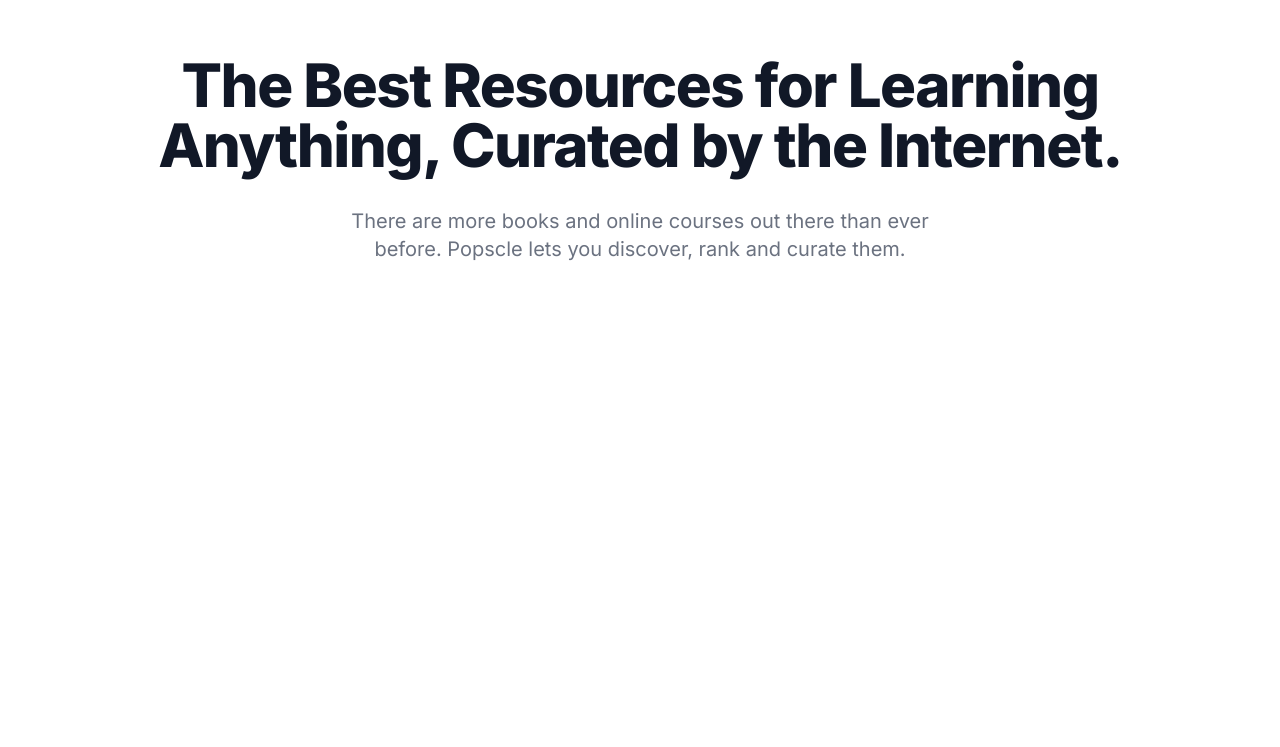
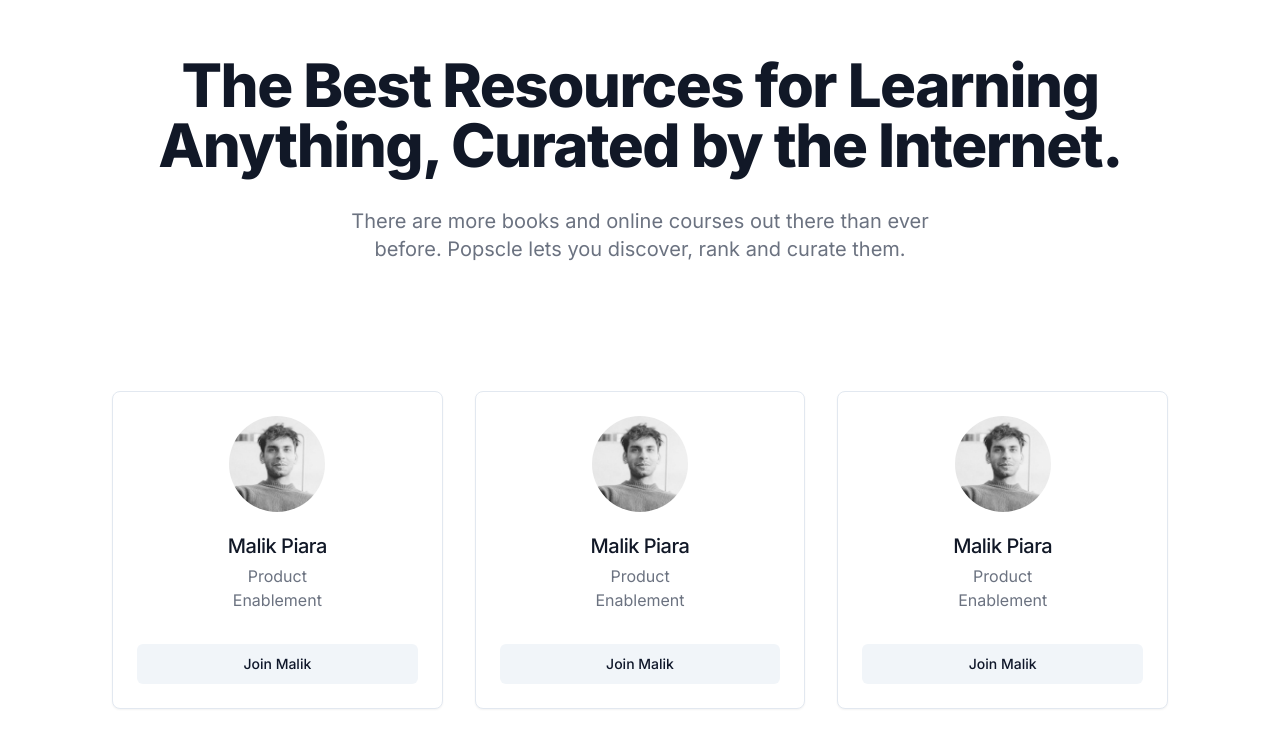
Before and after one commit to adonisote/popscle.com, a Next.js app: page / in a window 1280 px wide. Shown: the part 105-852 px from the top of the page. Before the commit the page ends 800 px from the top, so only its background shows below. Built offline with nearby package versions, Linux system fonts and the light colour scheme.

Commit message:
Started building user section for landing page.

```diff
--- a/app/page.tsx
+++ b/app/page.tsx
@@ -1,10 +1,16 @@
 import HeroHeader from '@/components/heroHeader';
+import TestimonialCard from '@/components/testimonialCard';
 import Image from 'next/image';
 
 export default function Home() {
   return (
     <main className='flex min-h-screen flex-col items-center justify-between md:p-24'>
       <HeroHeader />
+      <section className='flex flex-col md:flex-row'>
+        <TestimonialCard />
+        <TestimonialCard />
+        <TestimonialCard />
+      </section>
     </main>
   );
 }
--- /dev/null
+++ b/components/testimonialCard.tsx
@@ -0,0 +1,43 @@
+import { Button } from './ui/button';
+import { Card, CardContent, CardFooter, CardHeader } from './ui/card';
+import Image from 'next/image';
+
+const person = {
+  name: 'Malik Piara',
+  role: 'Product Enablement',
+};
+
+export default function TestimonialCard() {
+  return (
+    <>
+      <div className='py-8 px-4 mx-auto max-w-screen-xl text-center animate-in'>
+        <Card>
+          <CardHeader className='flex items-center'>
+            <div className='rounded-full'>
+              <Image
+                alt='Malik'
+                src='/people/malik.jpeg'
+                width={150}
+                height={150}
+                className='rounded-full w-24 h-24'
+              />
+            </div>
+          </CardHeader>
+          <CardContent>
+            <h1 className='mb-2 text-xl font-medium tracking-tight leading-none text-gray-900 dark:text-white'>
+              {person.name}
+            </h1>
+            <p className='mb-2 font-normal text-gray-500 lg:text-md sm:px-16 dark:text-gray-400'>
+              {person.role}
+            </p>
+          </CardContent>
+          <CardFooter className='flex items-center'>
+            <Button variant='secondary' className='w-full'>
+              Join {person.name.split(' ')[0]}
+            </Button>
+          </CardFooter>
+        </Card>
+      </div>
+    </>
+  );
+}
--- /dev/null
+++ b/components/testimonials.tsx
@@ -0,0 +1,20 @@
+const content = {
+  title: 'The Best Resources for Learning Anything, Curated by the Internet.',
+  subtitle:
+    'There are more books and online courses out there than ever before. Popscle lets you discover, rank and curate them.',
+};
+
+export default function Testimonials() {
+  return (
+    <>
+      <div className='py-8 px-4 mx-auto max-w-screen-xl text-center lg:py-16 lg:px-12 animate-in'>
+        <h1 className='mb-8 text-4xl font-extrabold tracking-tight leading-none text-gray-900 md:text-5xl lg:text-6xl dark:text-white'>
+          {content.title}
+        </h1>
+        <p className='mb-8 text-lg font-normal text-gray-500 lg:text-xl sm:px-16 xl:px-48 dark:text-gray-400'>
+          {content.subtitle}
+        </p>
+      </div>
+    </>
+  );
+}
--- /dev/null
+++ b/components/ui/button.tsx
@@ -0,0 +1,56 @@
+import * as React from "react"
+import { Slot } from "@radix-ui/react-slot"
+import { cva, type VariantProps } from "class-variance-authority"
+
+import { cn } from "@/lib/utils"
+
+const buttonVariants = cva(
+  "inline-flex items-center justify-center whitespace-nowrap rounded-md text-sm font-medium ring-offset-background transition-colors focus-visible:outline-none focus-visible:ring-2 focus-visible:ring-ring focus-visible:ring-offset-2 disabled:pointer-events-none disabled:opacity-50",
+  {
+    variants: {
+      variant: {
+        default: "bg-primary text-primary-foreground hover:bg-primary/90",
+        destructive:
+          "bg-destructive text-destructive-foreground hover:bg-destructive/90",
+        outline:
+          "border border-input bg-background hover:bg-accent hover:text-accent-foreground",
+        secondary:
+          "bg-secondary text-secondary-foreground hover:bg-secondary/80",
+        ghost: "hover:bg-accent hover:text-accent-foreground",
+        link: "text-primary underline-offset-4 hover:underline",
+      },
+      size: {
+        default: "h-10 px-4 py-2",
+        sm: "h-9 rounded-md px-3",
+        lg: "h-11 rounded-md px-8",
+        icon: "h-10 w-10",
+      },
+    },
+    defaultVariants: {
+      variant: "default",
+      size: "default",
+    },
+  }
+)
+
+export interface ButtonProps
+  extends React.ButtonHTMLAttributes<HTMLButtonElement>,
+    VariantProps<typeof buttonVariants> {
+  asChild?: boolean
+}
+
+const Button = React.forwardRef<HTMLButtonElement, ButtonProps>(
+  ({ className, variant, size, asChild = false, ...props }, ref) => {
+    const Comp = asChild ? Slot : "button"
+    return (
+      <Comp
+        className={cn(buttonVariants({ variant, size, className }))}
+        ref={ref}
+        {...props}
+      />
+    )
+  }
+)
+Button.displayName = "Button"
+
+export { Button, buttonVariants }
--- /dev/null
+++ b/components/ui/card.tsx
@@ -0,0 +1,79 @@
+import * as React from "react"
+
+import { cn } from "@/lib/utils"
+
+const Card = React.forwardRef<
+  HTMLDivElement,
+  React.HTMLAttributes<HTMLDivElement>
+>(({ className, ...props }, ref) => (
+  <div
+    ref={ref}
+    className={cn(
+      "rounded-lg border bg-card text-card-foreground shadow-sm",
+      className
+    )}
+    {...props}
+  />
+))
+Card.displayName = "Card"
+
+const CardHeader = React.forwardRef<
+  HTMLDivElement,
+  React.HTMLAttributes<HTMLDivElement>
+>(({ className, ...props }, ref) => (
+  <div
+    ref={ref}
+    className={cn("flex flex-col space-y-1.5 p-6", className)}
+    {...props}
+  />
+))
+CardHeader.displayName = "CardHeader"
+
+const CardTitle = React.forwardRef<
+  HTMLParagraphElement,
+  React.HTMLAttributes<HTMLHeadingElement>
+>(({ className, ...props }, ref) => (
+  <h3
+    ref={ref}
+    className={cn(
+      "text-2xl font-semibold leading-none tracking-tight",
+      className
+    )}
+    {...props}
+  />
+))
+CardTitle.displayName = "CardTitle"
+
+const CardDescription = React.forwardRef<
+  HTMLParagraphElement,
+  React.HTMLAttributes<HTMLParagraphElement>
+>(({ className, ...props }, ref) => (
+  <p
+    ref={ref}
+    className={cn("text-sm text-muted-foreground", className)}
+    {...props}
+  />
+))
+CardDescription.displayName = "CardDescription"
+
+const CardContent = React.forwardRef<
+  HTMLDivElement,
+  React.HTMLAttributes<HTMLDivElement>
+>(({ className, ...props }, ref) => (
+  <div ref={ref} className={cn("p-6 pt-0", className)} {...props} />
+))
+CardContent.displayName = "CardContent"
+
+const CardFooter = React.forwardRef<
+  HTMLDivElement,
+  React.HTMLAttributes<HTMLDivElement>
+>(({ className, ...props }, ref) => (
+  <div
+    ref={ref}
+    className={cn("flex items-center p-6 pt-0", className)}
+    {...props}
+  />
+))
+CardFooter.displayName = "CardFooter"
+
+export { Card, CardHeader, CardFooter, CardTitle, CardDescription, CardContent }
--- a/package.json
+++ b/package.json
@@ -9,6 +9,7 @@
     "lint": "next lint"
   },
   "dependencies": {
+    "@radix-ui/react-slot": "^1.0.2",
     "class-variance-authority": "^0.7.0",
     "clsx": "^2.1.1",
     "lucide-react": "^0.373.0",
```
Also changed, not shown: public/people/malik.jpeg (added), 1 other file (tests, documents, lock files or other folders).
